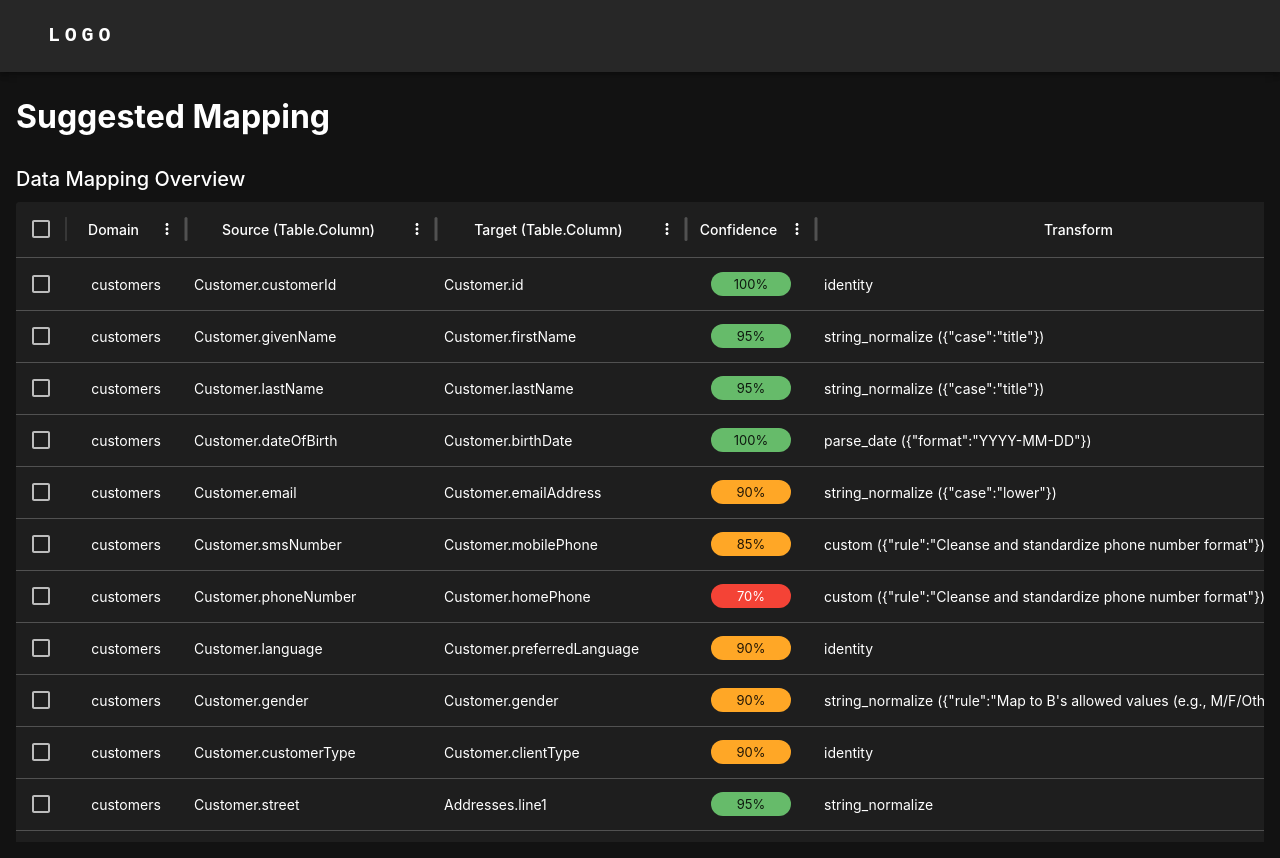
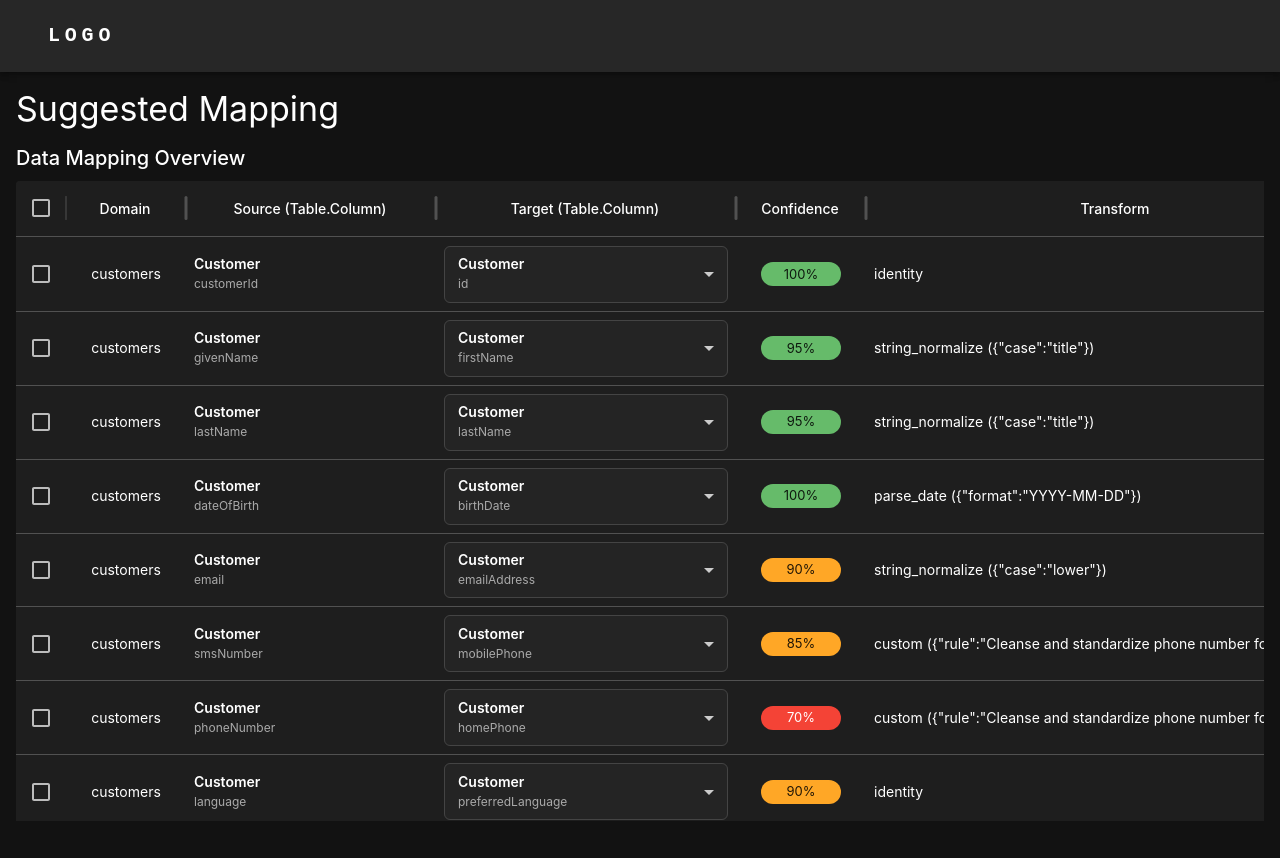
Before and after one commit to dhruvcharan13/DataWeave, a Next.js app in the folder Muhammad/client/: page /suggested-mapping in a window 1280 px wide. After the commit the page ends 837 px from the top, so only its background shows below. Built offline with nearby package versions, Linux system fonts and the light colour scheme; some icons are missing.

Commit message:
UI fixes for the datagrid

```diff
--- /dev/null
+++ b/Muhammad/client/src/components/MappingGrid.tsx
@@ -0,0 +1,271 @@
+import React, { useState, useMemo } from "react";
+import { DataGrid, GridColDef } from "@mui/x-data-grid";
+import {
+  Box,
+  Typography,
+  Chip,
+  Select,
+  MenuItem,
+} from "@mui/material";
+
+export default function MappingGrid({ data = [] }) {
+  const [rows, setRows] = useState(
+    data.map((row, index) => ({ ...row, id: row.id || index }))
+  );
+
+  // Unique dropdown options from target attributes
+  const targetOptions = useMemo(() => {
+    const uniqueTargets = new Set(
+      data
+        .filter((r) => r.target?.table && r.target?.column)
+        .map((r) => `${r.target.table}.${r.target.column}`)
+    );
+    return Array.from(uniqueTargets);
+  }, [data]);
+
+  const handleTargetChange = (id: number, newTarget: string) => {
+    const [table, column] = newTarget.split(".");
+    setRows((prev) =>
+      prev.map((row) =>
+        row.id === id ? { ...row, target: { table, column } } : row
+      )
+    );
+  };
+
+  const columns: GridColDef[] = [
+    {
+      field: "domain",
+      headerName: "Domain",
+      width: 120,
+      headerAlign: "center",
+      align: "center",
+    },
+    {
+        field: "source",
+        headerName: "Source (Table.Column)",
+        width: 250,
+        headerAlign: "center",
+        align: "left",
+        renderCell: (params) => {
+          const table = params.value?.table || "";
+          const column = params.value?.column || "";
+          return (
+            <Box sx={{ display: "flex", flexDirection: "column", lineHeight: 1.2 }}>
+              <Typography variant="body2" sx={{ fontWeight: 600, color: "#fff" }}>
+                {table}
+              </Typography>
+              <Typography
+                variant="caption"
+                sx={{ color: "#aaa", fontSize: "0.75rem" }}
+              >
+                {column}
+              </Typography>
+            </Box>
+          );
+        },
+      },
+
+    {
+      field: "target",
+      headerName: "Target (Table.Column)",
+      width: 300,
+      headerAlign: "center",
+      align: "left",
+      renderCell: (params) => {
+        const current =
+          params.value?.table && params.value?.column
+            ? `${params.value.table}.${params.value.column}`
+            : "";
+        return (
+            <Select
+            value={current}
+            size="small"
+            variant="outlined"
+            onChange={(e) => handleTargetChange(params.row.id, e.target.value)}
+            displayEmpty
+            MenuProps={{
+              PaperProps: {
+                sx: {
+                  bgcolor: "#1e1e1e",
+                  color: "#fff",
+                  maxHeight: 320,
+                  border: "1px solid #333",
+                  borderRadius: 2,
+                  "& .MuiMenuItem-root": {
+                    py: 1,
+                    px: 2,
+                    fontSize: "0.9rem",
+                    transition: "all 0.2s ease",
+                  },
+                  "& .MuiMenuItem-root:hover": {
+                    bgcolor: "#333",
+                  },
+                  "& .MuiMenuItem-root.Mui-selected": {
+                    bgcolor: "#007fff",
+                    color: "#fff",
+                    fontWeight: 600,
+                  },
+                },
+              },
+            }}
+            sx={{
+              width: "100%",
+              fontSize: "0.9rem",
+              fontWeight: 500,
+              backgroundColor: current ? "#242424" : "#3b0000",
+              color: "#fff",
+              borderRadius: 1.5,
+              "& .MuiOutlinedInput-notchedOutline": {
+                borderColor: current ? "#444" : "#800",
+              },
+              "&:hover .MuiOutlinedInput-notchedOutline": {
+                borderColor: "#888",
+              },
+              "&.Mui-focused .MuiOutlinedInput-notchedOutline": {
+                borderColor: "#00b8ff",
+              },
+              "& .MuiSelect-icon": { color: "#ccc" },
+            }}
+          >
+            <MenuItem value="" sx={{ color: "#bbb", fontStyle: "italic" }}>
+              Unmapped
+            </MenuItem>
+            {targetOptions.map((opt) => (
+              <MenuItem key={opt} value={opt}>
+                <Box sx={{ display: "flex", flexDirection: "column", lineHeight: 1.2 }}>
+                  <Typography variant="body2" sx={{ fontWeight: 600 }}>
+                    {opt.split(".")[0]}
+                  </Typography>
+                  <Typography
+                    variant="caption"
+                    sx={{ color: "#aaa", fontSize: "0.75rem" }}
+                  >
+                    {opt.split(".")[1]}
+                  </Typography>
+                </Box>
+              </MenuItem>
+            ))}
+          </Select>
+
+        );
+      },
+    },
+    {
+      field: "confidence",
+      headerName: "Confidence",
+      width: 130,
+      headerAlign: "center",
+      align: "center",
+      renderCell: (params) => (
+        <Chip
+          label={
+            params.value
+              ? `${(params.value * 100).toFixed(0)}%`
+              : "—"
+          }
+          color={
+            !params.value
+              ? "error"
+              : params.value > 0.9
+              ? "success"
+              : params.value > 0.7
+              ? "warning"
+              : "error"
+          }
+          size="small"
+          sx={{ width: 80, justifyContent: "center" }}
+        />
+      ),
+    },
+    {
+      field: "transform",
+      headerName: "Transform",
+      width: 500,
+      headerAlign: "center",
+      align: "left",
+      renderCell: (params) => {
+        if (!params.value) return "—";
+        const value = params.value;
+        const paramsStr =
+          Object.keys(value.params || {}).length > 0
+            ? ` (${JSON.stringify(value.params)})`
+            : "";
+        return `${value.type}${paramsStr}`;
+      },
+    },
+    {
+      field: "rationale",
+      headerName: "Rationale",
+      minWidth: 700,
+      flex: 1,
+      headerAlign: "center",
+      align: "left",
+      renderCell: (params) => (
+        <div
+          style={{
+            whiteSpace: "normal",
+            lineHeight: "1.5",
+            padding: "8px 0",
+            width: "100%",
+          }}
+        >
+          {params.value || "—"}
+        </div>
+      ),
+    },
+  ];
+
+  // Highlight unmapped rows
+  const getRowClassName = (params) => {
+    const unmapped =
+      !params.row.source?.table ||
+      !params.row.source?.column ||
+      !params.row.target?.table ||
+      !params.row.target?.column;
+    return unmapped ? "row-unmapped" : "";
+  };
+
+  return (
+    <Box>
+      <Typography variant="h6" gutterBottom>
+        Data Mapping Overview
+      </Typography>
+      <Box sx={{ height: "80vh", width: "100%", overflow: "auto" }}>
+        <Box sx={{ minWidth: "fit-content", width: "100%" }}>
+        <DataGrid
+  rows={rows}
+  columns={columns}
+  getRowClassName={getRowClassName}
+  checkboxSelection
+  disableColumnMenu
+  disableRowSelectionOnClick
+  getRowHeight={() => 'auto'}         // 🔹 Let rows expand to fit content
+  rowHeight={64}                      // (optional fallback) slightly taller baseline
+  sx={{
+    border: 'none',
+    '& .MuiDataGrid-columnHeaders': {
+      backgroundColor: '#121212',
+      color: '#fff',
+      fontWeight: 'bold',
+      position: 'sticky',
+      top: 0,
+      zIndex: 1,
+    },
+    '& .row-unmapped': {
+      backgroundColor: '#4a0000 !important',
+      color: '#fff',
+    },
+    '& .MuiDataGrid-cell': {
+      whiteSpace: 'normal',
+      padding: '8px',
+      display: 'flex',
+      alignItems: 'center',
+      lineHeight: 1.3,
+    },
+  }}
+/>
+        </Box>
+      </Box>
+    </Box>
+  );
+}
--- a/Muhammad/client/src/pages/suggested-mapping.tsx
+++ b/Muhammad/client/src/pages/suggested-mapping.tsx
@@ -1,157 +1,178 @@
-import React from "react";
-import { DataGrid, GridColDef } from "@mui/x-data-grid";
-import { Box, Typography, Chip } from "@mui/material";
-import { mock_suggested_mapping } from "../mockData";
+// import React from "react";
+// import { DataGrid, GridColDef } from "@mui/x-data-grid";
+// import { Box, Typography, Chip } from "@mui/material";
+// import { mock_suggested_mapping } from "../mockData";
 
 
 
-const SuggestedMapping = () => {
-    console.log(mock_suggested_mapping.mappings)
-    return (
-        <div style={{ margin: "1rem"}}>
-            <h1>Suggested Mapping</h1>
-            <MappingGrid data={mock_suggested_mapping.mappings} />
-        </div>
-    );
-};
+// const SuggestedMapping = () => {
+//     console.log(mock_suggested_mapping.mappings)
+//     return (
+//         <div style={{ margin: "1rem"}}>
+//             <h1>Suggested Mapping</h1>
+//             <MappingGrid data={mock_suggested_mapping.mappings} />
+//         </div>
+//     );
+// };
 
-export default SuggestedMapping;
+// export default SuggestedMapping;
 
 
 
 
-const columns: GridColDef[] = [
-  {
-    field: "domain",
-    headerName: "Domain",
-    width: 120,
-    headerAlign: 'center',
-    align: 'center',
-    renderCell: (params) => params.value as string
-  },
-  {
-    field: "source",
-    headerName: "Source (Table.Column)",
-    width: 250,
-    headerAlign: 'center',
-    align: 'left',
-    renderCell: (params) => `${(params.value as any).table}.${(params.value as any).column}`
-  },
-  {
-    field: "target",
-    headerName: "Target (Table.Column)",
-    width: 250,
-    headerAlign: 'center',
-    align: 'left',
-    renderCell: (params) => `${(params.value as any).table}.${(params.value as any).column}`
-  },
-  {
-    field: "confidence",
-    headerName: "Confidence",
-    width: 130,
-    headerAlign: 'center',
-    align: 'center',
-    renderCell: (params) => (
-      <Chip
-        label={`${((params.value as number) * 100).toFixed(0)}%`}
-        color={
-          (params.value as number) > 0.9
-            ? "success"
-            : (params.value as number) > 0.7
-            ? "warning"
-            : "error"
-        }
-        size="small"
-        sx={{ width: 80, justifyContent: 'center' }}
-      />
-    ),
-  },
-  {
-    field: "transform",
-    headerName: "Transform",
-    width: 550,
-    headerAlign: 'center',
-    align: 'left',
-    renderCell: (params) => {
-      const value = params.value as { type: string; params: Record<string, unknown> };
-      const paramsStr = Object.keys(value.params).length > 0
-        ? ` (${JSON.stringify(value.params)})`
-        : "";
-      return `${value.type}${paramsStr}`;
-    },
-  },
-  {
-    field: "rationale",
-    headerName: "Rationale",
-    minWidth: 700,
-    flex: 1,
-    headerAlign: 'center',
-    align: 'left',
-    renderCell: (params) => (
-      <div style={{
-        whiteSpace: 'normal',
-        lineHeight: '1.5',
-        padding: '8px 0',
-        width: '100%'
-      }}>
-        {params.value as string}
-      </div>
-    ),
-  },
-];
+// const columns: GridColDef[] = [
+//   {
+//     field: "domain",
+//     headerName: "Domain",
+//     width: 120,
+//     headerAlign: 'center',
+//     align: 'center',
+//     renderCell: (params) => params.value as string
+//   },
+//   {
+//     field: "source",
+//     headerName: "Source (Table.Column)",
+//     width: 250,
+//     headerAlign: 'center',
+//     align: 'left',
+//     renderCell: (params) => `${(params.value as any).table}.${(params.value as any).column}`
+//   },
+//   {
+//     field: "target",
+//     headerName: "Target (Table.Column)",
+//     width: 250,
+//     headerAlign: 'center',
+//     align: 'left',
+//     renderCell: (params) => `${(params.value as any).table}.${(params.value as any).column}`
+//   },
+//   {
+//     field: "confidence",
+//     headerName: "Confidence",
+//     width: 130,
+//     headerAlign: 'center',
+//     align: 'center',
+//     renderCell: (params) => (
+//       <Chip
+//         label={`${((params.value as number) * 100).toFixed(0)}%`}
+//         color={
+//           (params.value as number) > 0.9
+//             ? "success"
+//             : (params.value as number) > 0.7
+//             ? "warning"
+//             : "error"
+//         }
+//         size="small"
+//         sx={{ width: 80, justifyContent: 'center' }}
+//       />
+//     ),
+//   },
+//   {
+//     field: "transform",
+//     headerName: "Transform",
+//     width: 550,
+//     headerAlign: 'center',
+//     align: 'left',
+//     renderCell: (params) => {
+//       const value = params.value as { type: string; params: Record<string, unknown> };
+//       const paramsStr = Object.keys(value.params).length > 0
+//         ? ` (${JSON.stringify(value.params)})`
+//         : "";
+//       return `${value.type}${paramsStr}`;
+//     },
+//   },
+//   {
+//     field: "rationale",
+//     headerName: "Rationale",
+//     minWidth: 700,
+//     flex: 1,
+//     headerAlign: 'center',
+//     align: 'left',
+//     renderCell: (params) => (
+//       <div style={{
+//         whiteSpace: 'normal',
+//         lineHeight: '1.5',
+//         padding: '8px 0',
+//         width: '100%'
+//       }}>
+//         {params.value as string}
+//       </div>
+//     ),
+//   },
+// ];
 
-function MappingGrid({ data }) {
+// function MappingGrid({ data }) {
+//   return (
+//     <Box>
+//       <Typography variant="h6" gutterBottom>
+//         Data Mapping Overview
+//       </Typography>
+//       <Box sx={{ height: '80vh', width: '100%', overflow: 'auto' }}>
+//         <Box sx={{ minWidth: 'fit-content', width: '100%' }}>
+//           <DataGrid
+//             rows={data.map((row, index) => ({ ...row, id: row.id || index }))}
+//             columns={columns}
+//             getRowId={(row) => row.id}
+//             checkboxSelection
+//             sx={{
+//               border: "none",
+//               minWidth: '100%',
+//               width: 'max-content',
+//               "& .MuiDataGrid-columnHeaders": {
+//                 backgroundColor: "#f5f5f5",
+//                 fontWeight: "bold",
+//                 position: 'sticky',
+//                 top: 0,
+//                 zIndex: 1,
+//               },
+//               "& .MuiDataGrid-row": {
+//                 minWidth: '100%',
+//                 width: 'max-content',
+//               },
+//               "& .MuiDataGrid-cell": {
+//                 whiteSpace: 'normal !important',
+//                 padding: '8px',
+//                 display: 'flex',
+//                 alignItems: 'center',
+//                 '& > div': {
+//                   maxWidth: '100%',
+//                   wordBreak: 'break-word',
+//                 }
+//               },
+//               "& .MuiDataGrid-cell--withRenderer": {
+//                 padding: '8px',
+//               },
+//               "& .MuiDataGrid-main": {
+//                 overflow: 'visible',
+//               },
+//               "& .MuiDataGrid-virtualScroller": {
+//                 overflowX: 'auto',
+//                 overflowY: 'auto',
+//               },
+//             }}
+//           />
+//         </Box>
+//       </Box>
+//     </Box>
+//   );
+// }
+import React from "react";
+import { Box, Typography } from "@mui/material";
+import MappingGrid from "../components/MappingGrid"; // <-- move MappingGrid into /components
+import { mock_suggested_mapping } from "../mockData";
+
+const SuggestedMapping = () => {
+  const mappings = mock_suggested_mapping?.mappings || [];
+
+  console.log("Loaded mappings:", mappings.length);
+
   return (
-    <Box>
-      <Typography variant="h6" gutterBottom>
-        Data Mapping Overview
+    <Box sx={{ margin: "1rem" }}>
+      <Typography variant="h4" gutterBottom>
+        Suggested Mapping
       </Typography>
-      <Box sx={{ height: '80vh', width: '100%', overflow: 'auto' }}>
-        <Box sx={{ minWidth: 'fit-content', width: '100%' }}>
-          <DataGrid
-            rows={data.map((row, index) => ({ ...row, id: row.id || index }))}
-            columns={columns}
-            getRowId={(row) => row.id}
-            checkboxSelection
-            sx={{
-              border: "none",
-              minWidth: '100%',
-              width: 'max-content',
-              "& .MuiDataGrid-columnHeaders": {
-                backgroundColor: "#f5f5f5",
-                fontWeight: "bold",
-                position: 'sticky',
-                top: 0,
-                zIndex: 1,
-              },
-              "& .MuiDataGrid-row": {
-                minWidth: '100%',
-                width: 'max-content',
-              },
-              "& .MuiDataGrid-cell": {
-                whiteSpace: 'normal !important',
-                padding: '8px',
-                display: 'flex',
-                alignItems: 'center',
-                '& > div': {
-                  maxWidth: '100%',
-                  wordBreak: 'break-word',
-                }
-              },
-              "& .MuiDataGrid-cell--withRenderer": {
-                padding: '8px',
-              },
-              "& .MuiDataGrid-main": {
-                overflow: 'visible',
-              },
-              "& .MuiDataGrid-virtualScroller": {
-                overflowX: 'auto',
-                overflowY: 'auto',
-              },
-            }}
-          />
-        </Box>
-      </Box>
+      <MappingGrid data={mappings} />
     </Box>
   );
-}
+};
+
+export default SuggestedMapping;
```
